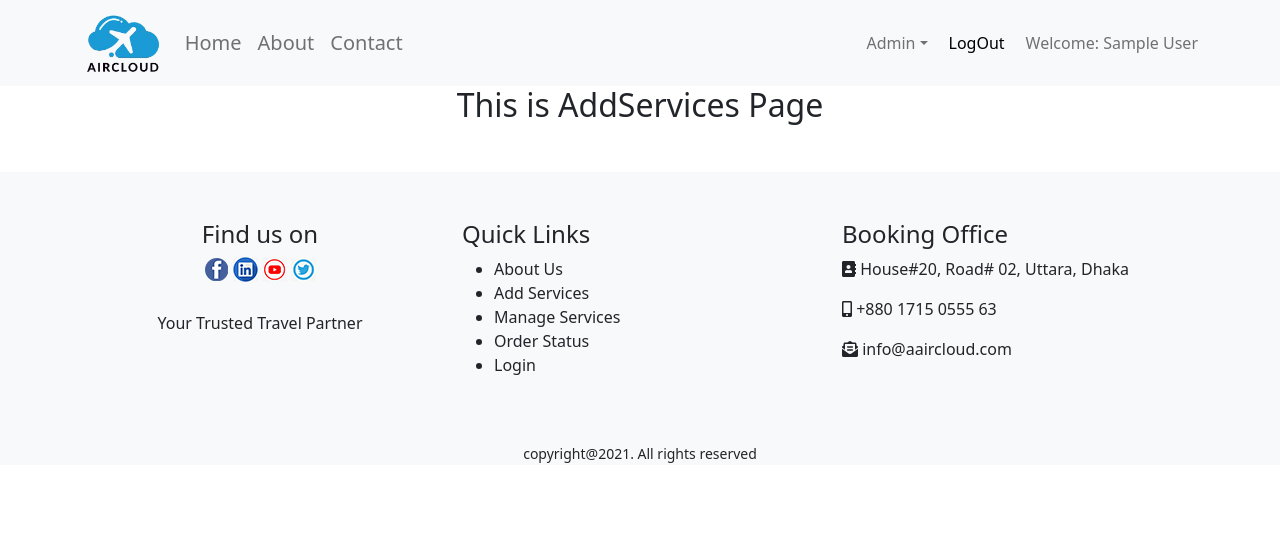
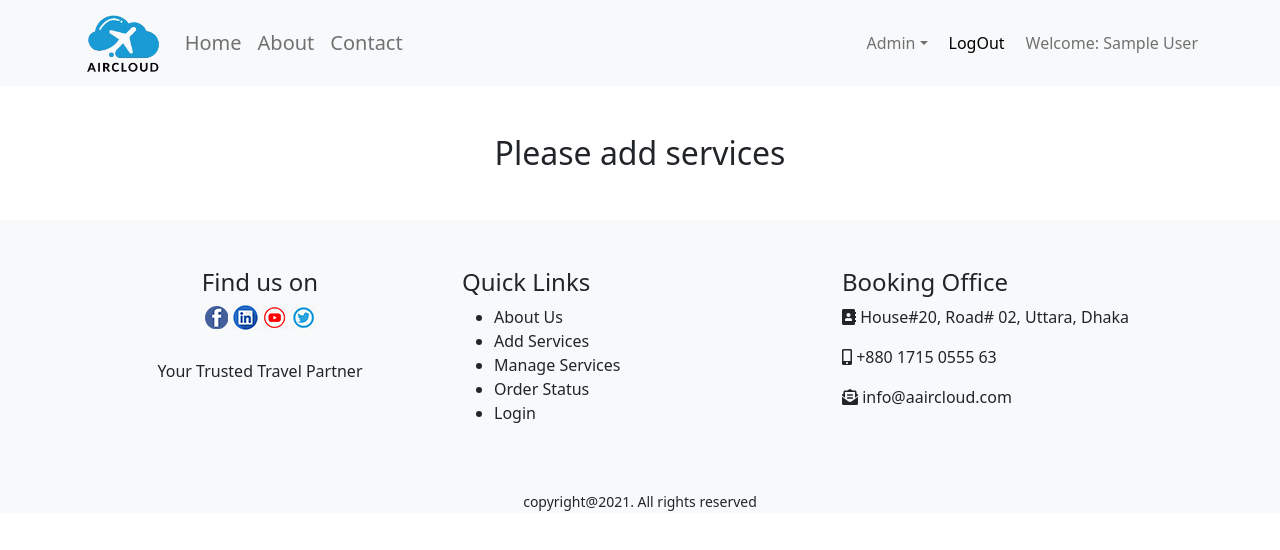
Before and after one commit to mukitur/Aircloud-Tours-Clients, a React (Create React App) app: page /addservices in a window 1280 px wide. Shown: the top 550 px of the page. Built offline with nearby package versions, Linux system fonts and the light colour scheme; no server answers; sample sign-in values are in the browser's storage.

Commit message:
work on add services

```diff
--- a/src/Pages/Admin/AddServices/AddServices.js
+++ b/src/Pages/Admin/AddServices/AddServices.js
@@ -1,9 +1,15 @@
+//import axios from 'axios';
 import React from 'react';
+//import { useForm } from "react-hook-form";
+//import './AddServices.css';
 
 const AddServices = () => {
+
+
     return (
-        <div>
-            <h2>This is AddServices Page</h2>
+        <div className="addServices">
+            <h2 className="my-5">Please add services</h2>
+
         </div>
     );
 };
```
